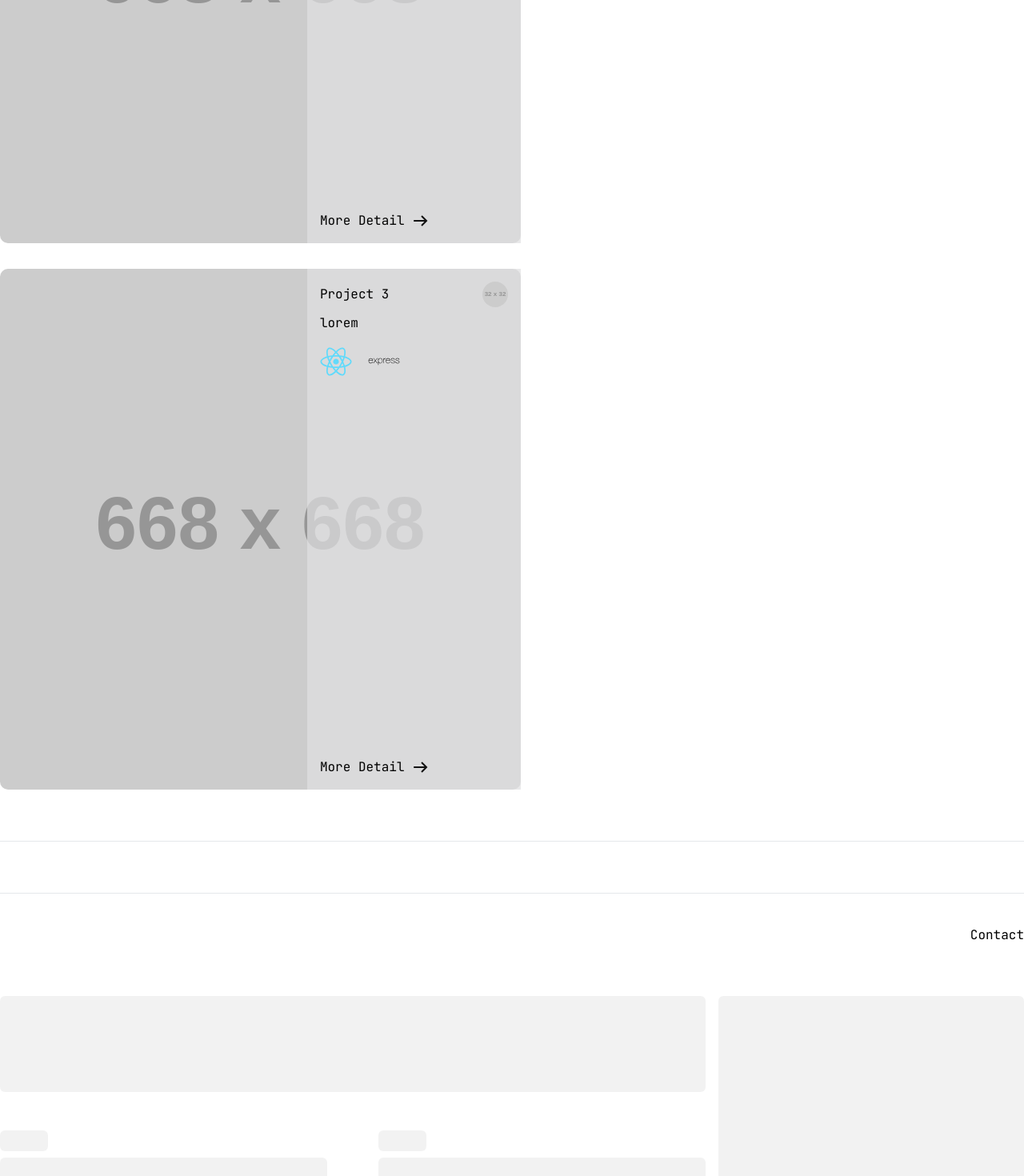
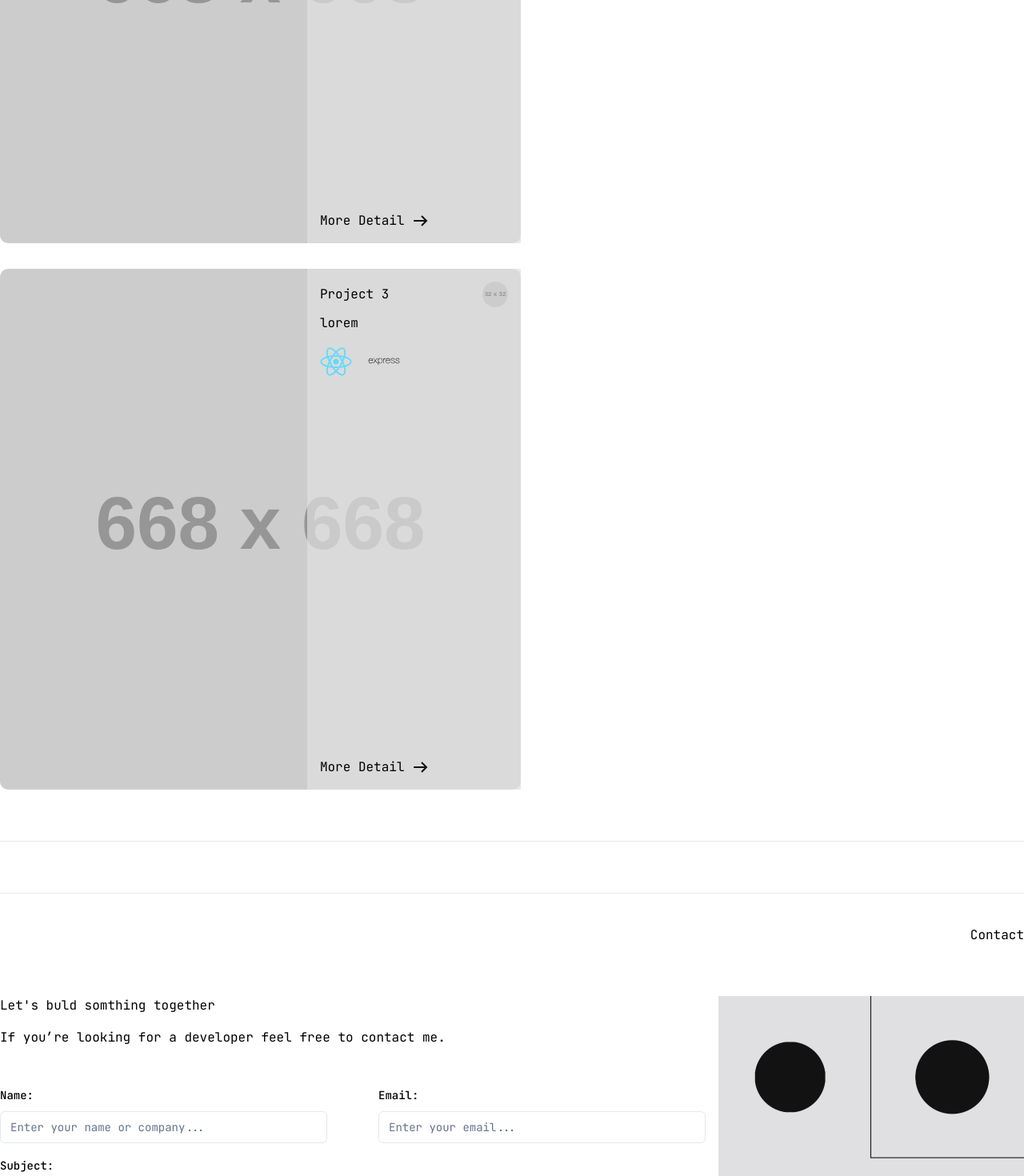
Before and after one commit to Chanawin-kmpn/portfolio-rework, a Next.js app: page / in a window 1280 px wide. Shown: the part 4444-5914 px from the top of the page at 80% size. Built offline with nearby package versions, Linux system fonts and the light colour scheme; a web font is replaced by a local one.

Commit message:
add contact loading

```diff
--- a/components/Card/ProjectCard.tsx
+++ b/components/Card/ProjectCard.tsx
@@ -32,7 +32,7 @@ const ProjectCard = ({ project }: Props) => {
 					className="h-[200px] w-[250px] object-cover md:size-full"
 				/>
 			</div>
-			<div className="flex-column bg-project-detail gap-4 p-4 max-md:rounded-b-[10px] md:absolute md:right-0 md:h-full md:w-[267px]">
+			<div className="bg-project-detail flex-column flex-1 gap-4 p-4 max-md:rounded-b-[10px] md:absolute md:right-0 md:h-full md:w-[267px]">
 				<div className="flex-column gap-2">
 					<div className="flex items-center justify-between">
 						<h4 className="h4-bold">{project.title}</h4>
@@ -46,7 +46,7 @@ const ProjectCard = ({ project }: Props) => {
 					</div>
 					<p className="small-regular">{project.description}</p>
 				</div>
-				<div className="flex-column gap-2 md:flex-1">
+				<div className="flex-column mt-auto gap-2 md:flex-1">
 					<div className="flex flex-wrap justify-between md:justify-start md:gap-5">
 						{project.stack.map((tech, index) => (
 							<Image
--- a/components/Navbar/MobileNav.tsx
+++ b/components/Navbar/MobileNav.tsx
@@ -24,9 +24,9 @@ const MobileNav = () => {
 			>
 				<Image
 					src={`/assets/icons/${isOpen ? `${mode}-close-menu.svg` : `${mode === 'dark' ? 'light' : 'dark'}-menu.svg`}`}
-					width={40}
-					height={40}
+					fill
 					alt="Mobile menu"
+					className="m-auto max-h-10 max-w-10"
 				/>
 			</button>
 
--- a/components/SectionLoading/ContactLoading.tsx
+++ b/components/SectionLoading/ContactLoading.tsx
@@ -1,6 +1,4 @@
 import React from 'react';
-import ContactForm from '../Form/ContactForm';
-import SocialLink from '../SocialLink';
 import { Skeleton } from '../ui/skeleton';
 
 const ContactLoading = () => {
@@ -15,21 +13,21 @@ const ContactLoading = () => {
 							<Skeleton className="h-[120px] w-full" />
 						</div>
 						<div className="flex-column gap-8">
-							<div className="flex md:gap-16">
-								<div className="flex-column flex-1 md:gap-2">
+							<div className="flex-column gap-8 md:flex md:gap-16">
+								<div className="flex-column flex-1 gap-2 ">
 									<Skeleton className="h-[26px] w-[60px]" />
 									<Skeleton className="h-[60px] w-full" />
 								</div>
-								<div className="flex-column flex-1 md:gap-2">
+								<div className="flex-column flex-1 gap-2">
 									<Skeleton className="h-[26px] w-[60px]" />
 									<Skeleton className="h-[60px] w-full" />
 								</div>
 							</div>
-							<div className="flex-column flex-1 md:gap-2">
+							<div className="flex-column flex-1 gap-2">
 								<Skeleton className="h-[26px] w-[60px]" />
 								<Skeleton className="h-[60px] w-full" />
 							</div>
-							<div className="flex-column flex-1 md:gap-2">
+							<div className="flex-column flex-1 gap-2">
 								<Skeleton className="h-[26px] w-[60px]" />
 								<Skeleton className="h-[300px] w-full" />
 							</div>
@@ -40,8 +38,8 @@ const ContactLoading = () => {
 						</div>
 					</div>
 					<div className="flex-column gap-16">
-						<Skeleton className="h-[608px] w-[382px]" />
-						<Skeleton className="mx-auto h-[382px] w-[24px]" />
+						<Skeleton className="h-[608px] w-[382px] max-md:hidden" />
+						<Skeleton className="mx-auto h-6 w-[382px] md:h-[382px] md:w-6" />
 					</div>
 				</div>
 			</div>
--- a/components/Sections/ContactSection.tsx
+++ b/components/Sections/ContactSection.tsx
@@ -3,11 +3,8 @@ import Image from 'next/image';
 import SocialLink from '../SocialLink';
 import { useTheme } from '@/context/ThemeProvider';
 import ContactForm from '../Form/ContactForm';
-import ContactLoading from '../SectionLoading/ContactLoading';
 
 const ContactSection = () => {
-	const isLoading = true;
-	if (isLoading) return <ContactLoading />;
 	const { mode } = useTheme();
 	return (
 		<div className="flex-column md:gap-10">
--- a/components/Sections/ProjectSection.tsx
+++ b/components/Sections/ProjectSection.tsx
@@ -5,8 +5,8 @@ import AnimateMessage from '../AnimateMessage';
 
 const ProjectSection = () => {
 	return (
-		<div className="flex-column text-dark200_light800 md:invert-text items-center gap-8 md:self-end">
-			<h2 className="h2-bold">My Project</h2>
+		<div className="flex-column text-dark200_light800 md:invert-text gap-8">
+			<h2 className="h2-bold max-md:self-center">My Project</h2>
 			<div className="flex flex-col-reverse gap-8 md:flex-row md:gap-16">
 				<div className="md:flex-column flex h-fit snap-x snap-mandatory gap-8 overflow-auto p-4 md:p-0">
 					{projectCards.map((project) => (
--- a/components/Sections/SkillSection.tsx
+++ b/components/Sections/SkillSection.tsx
@@ -2,7 +2,6 @@ import { mySkills } from '@/constants';
 import { useTheme } from '@/context/ThemeProvider';
 import Image from 'next/image';
 import React from 'react';
-import SkillLoading from '../SectionLoading/SkillLoading';
 
 const SkillSection = () => {
 	const { mode } = useTheme();
```
